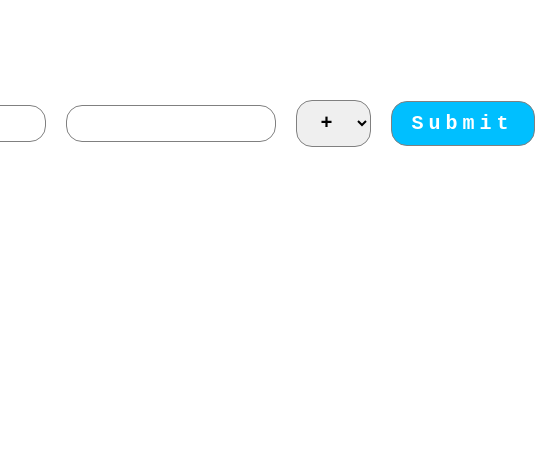
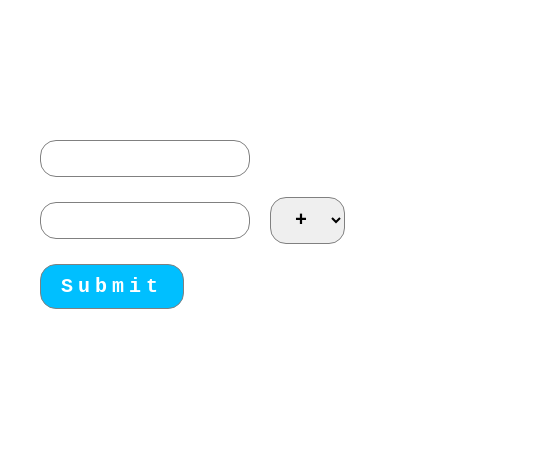
Before and after one commit to Dorsavali/calculator-with-js, a website: page index.html in a window 390 px wide. Shown: the whole page, 535 px wide, since content can reach past the window. Drawn offline with Linux system fonts and the light colour scheme.

Commit message:
responsive css added

```diff
--- a/main.css
+++ b/main.css
@@ -4,9 +4,11 @@
 }
 body {
   display: flex;
-  justify-content: center;
+  justify-content: start;
   align-items: center;
+  flex-flow: row wrap ;
   margin: 100px auto;
+  padding: 40px;
   gap: 20px;
   input {
     padding: 10px 20px;
@@ -43,6 +45,5 @@ body {
     font-family: 'Courier New', Courier, monospace;
     font-size: 22px;
     font-weight: bold;
-
   }
 }
```
